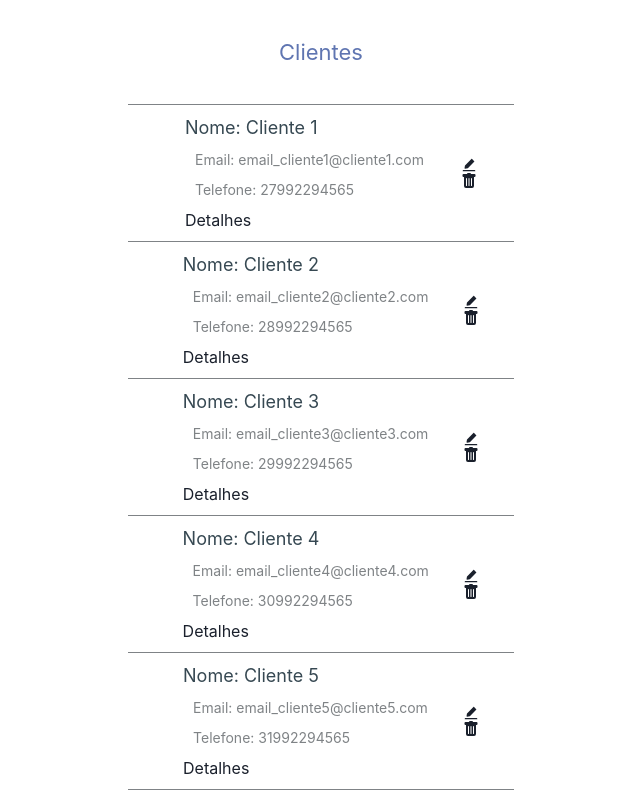
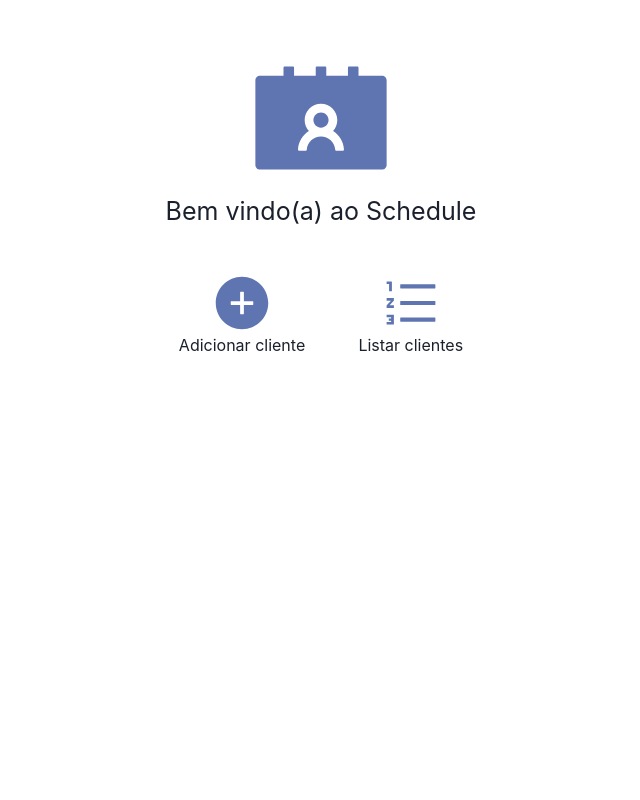
Before and after one commit to brunopassos/full-stack-project-brunopassos, a React (Create React App) app in the folder client/: page / in a window 1280 px wide. Shown: the top 800 px of the page, without its empty margins (319-959 px from the left). Built offline with nearby package versions, Linux system fonts and the light colour scheme.

Commit message:
feat: client crud complete

```diff
--- a/client/package.json
+++ b/client/package.json
@@ -10,11 +10,13 @@
     "@testing-library/jest-dom": "^5.16.5",
     "@testing-library/react": "^13.4.0",
     "@testing-library/user-event": "^13.5.0",
+    "axios": "^1.2.0",
     "framer-motion": "^7.6.15",
     "react": "^18.2.0",
     "react-dom": "^18.2.0",
     "react-hook-form": "^7.39.7",
     "react-icons": "^4.7.1",
+    "react-modal": "^3.16.1",
     "react-router-dom": "5",
     "react-scripts": "5.0.1",
     "styled-components": "^5.3.6",
--- a/client/src/components/ClientList/index.jsx
+++ b/client/src/components/ClientList/index.jsx
@@ -5,117 +5,153 @@ import {
   StyledDataSection,
   StyledOptionsSection,
   StyledOptionsButton,
+  StyledButton,
+  StyledForm,
+  StyledInput
 } from "./styles";
-import { useContext } from "react";
+import { useContext, useState } from "react";
 import { ClientContext } from "../../context";
 
 import { BsFillTrashFill } from "react-icons/bs";
 import { AiFillEdit } from "react-icons/ai";
-import ClientModal from "../ClientModal";
+import { useHistory } from "react-router-dom";
+import ReactModal from "react-modal";
 
+import * as yup from "yup";
+import { useForm } from "react-hook-form";
+import { yupResolver } from "@hookform/resolvers/yup";
 
-const dbTest = [
-  {
-    name: "Cliente 1",
-    email: "email_cliente1@cliente1.com",
-    phone: "27992294565",
-    id: 0,
+const customStyles = {
+  content: {
+    top: "50%",
+    left: "50%",
+    right: "auto",
+    bottom: "auto",
+    marginRight: "-50%",
+    transform: "translate(-50%, -50%)",
   },
-  {
-    name: "Cliente 2",
-    email: "email_cliente2@cliente2.com",
-    phone: "28992294565",
-    id: 1,
-  },
-  {
-    name: "Cliente 3",
-    email: "email_cliente3@cliente3.com",
-    phone: "29992294565",
-    id: 2,
-  },
-  {
-    name: "Cliente 4",
-    email: "email_cliente4@cliente4.com",
-    phone: "30992294565",
-    id: 3,
-  },
-  {
-    name: "Cliente 5",
-    email: "email_cliente5@cliente5.com",
-    phone: "31992294565",
-    id: 4,
-  },
-  {
-    name: "Cliente 5",
-    email: "email_cliente5@cliente5.com",
-    phone: "31992294565",
-    id: 5,
-  },
-  {
-    name: "Cliente 5",
-    email: "email_cliente5@cliente5.com",
-    phone: "31992294565",
-    id: 6,
-  },
-  {
-    name: "Cliente 5",
-    email: "email_cliente5@cliente5.com",
-    phone: "31992294565",
-    id: 7,
-  },
-  {
-    name: "Cliente 5",
-    email: "email_cliente5@cliente5.com",
-    phone: "31992294565",
-    id: 8,
-  },
-];
+};
 
 const ClientList = () => {
-  const onEdit = () => {
-    console.log("Edited");
+  const {
+    clientList,
+    handleDeleteClient,
+    setClientId,
+    clientToEdit,
+    setClientToEdit,
+    handlePatchEditClient
+  } = useContext(ClientContext);
+  const history = useHistory();
+
+  const handleOpenModal = (client) => {
+    setIsOpen(!modalIsOpen);
+    setClientToEdit(client);
   };
 
-  const onDelete = () => {
-    console.log("Deleted");
+  const handleOnClienteDelete = (clientId) => {
+    handleDeleteClient(clientId);
   };
 
+  const handleAddNewClientContact = (id) => {
+    setClientId(id);
+    history.push("/formClientContact");
+  };
+  const [modalIsOpen, setIsOpen] = useState(false);
+
+  function closeModal() {
+    setIsOpen(false);
+  }
+
+  const handleEditClient = (data) => {
+    handlePatchEditClient(data, clientToEdit.id);
+    reset();
+    setIsOpen(!modalIsOpen);
+  }
+
+  const schema = yup.object({
+    name: yup.string().required("Nome não pode ser vazio"),
+    email: yup.string().required("Email não pode ser vazio").email("Digite um email válido"),
+    phone: yup.string().required("Telefone não pode ser vazio").min(10, "O telefone deve ter no mínimo 10 digitos.")
+  });
+
   const {
-    modalIsOpen,
-    setIsOpen,
-    openModal,
-    closeModal,
-    afterOpenModal,
-    subtitle,
-  } = useContext(ClientContext);
+    register,
+    handleSubmit,
+    formState: { errors },
+    reset,
+  } = useForm({
+    resolver: yupResolver(schema),
+  });
+
 
   return (
     <Container>
       <StyledHeader>
         <h2>Clientes</h2>
       </StyledHeader>
-      {dbTest.map((client) => {
+      {clientList.map((client) => {
         return (
           <StyledClientSection key={client.id}>
             <StyledDataSection>
               <p className="name">Nome: {client.name}</p>
               <p className="secondaryData">Email: {client.email}</p>
               <p className="secondaryData">Telefone: {client.phone}</p>
-              <StyledOptionsButton onClick={() => openModal()}>
+              <StyledOptionsButton onClick={() => handleOpenModal(client.id)}>
                 Detalhes
+              </StyledOptionsButton>
+              <StyledOptionsButton
+                onClick={() => handleAddNewClientContact(client.id)}
+              >
+                Add novo contato
               </StyledOptionsButton>
             </StyledDataSection>
             <StyledOptionsSection>
-              <StyledOptionsButton onClick={() => onEdit()}>
+              <StyledOptionsButton onClick={() => handleOpenModal(client)}>
                 <AiFillEdit />
               </StyledOptionsButton>
-              <StyledOptionsButton onClick={() => onDelete()}>
+              <StyledOptionsButton
+                onClick={() => handleOnClienteDelete(client.id)}
+              >
                 <BsFillTrashFill />
               </StyledOptionsButton>
             </StyledOptionsSection>
           </StyledClientSection>
         );
       })}
+      <ReactModal
+        isOpen={modalIsOpen}
+        onRequestClose={closeModal}
+        style={customStyles}
+        contentLabel="Example Modal"
+        ariaHideApp={false}
+      >
+        <button onClick={closeModal}>Close</button>
+        <StyledForm onSubmit={handleSubmit(handleEditClient)}>
+          <h2>Editar Cliente</h2>
+          <StyledInput
+            // helperText={errors.name?.message}
+            // error={errors.name?.message}
+            placeholder="Nome Completo"
+            {...register("name")}
+            defaultValue={clientToEdit.name}
+          />
+          <StyledInput
+            // helperText={errors.email?.message}
+            // error={errors.email?.message}
+            placeholder="Email"
+            {...register("email")}
+            defaultValue={clientToEdit.email}
+          />
+          <StyledInput
+            // helperText={errors.phone?.message}
+            // error={errors.phone?.message}
+            placeholder="Telefone com DDD"
+            {...register("phone")}
+            defaultValue={clientToEdit.phone}
+          />
+          <StyledButton>Editar Cliente</StyledButton>
+        </StyledForm>
+      </ReactModal>
     </Container>
   );
 };
--- a/client/src/components/ClientList/styles.jsx
+++ b/client/src/components/ClientList/styles.jsx
@@ -65,8 +65,8 @@ export const StyledOptionsSection = styled.section`
     display: flex;
     flex-direction: column;
     align-items: center;
-    justify-content: space-evenly;
-    height: 100%;
+    justify-content: space-around;
+    height: 100px;
 `;
 
 
@@ -74,3 +74,40 @@ export const StyledOptionsButton = styled.button`
     border: none;
     background: transparent;
 `
+
+export const StyledForm = styled.form`
+  display: flex;
+  flex-direction: column;
+  align-items: center;
+  justify-content: center;
+  width: 375px;
+  height: 470px;
+  border-radius: 8px;
+
+  p {
+    font-size: 16px;
+    font-family: "Sarala";
+  }
+`;
+
+export const StyledInput = styled.input`
+  width: 303px;
+  height: 60px;
+  background: #e4e5ea;
+  border-radius: 15px;
+  border: none;
+  font-size: 16px;
+  color: #7f8386;
+  margin-bottom: 35px;
+  padding-left: 20px;
+`;
+
+export const StyledButton = styled.button`
+  width: 302.29px;
+  height: 60px;
+  background: #5f75b1;
+  border-radius: 15px;
+  font-size: 16px;
+  color: #FFFFFF;
+  border: none;
+`;
--- a/client/src/components/FormClient/index.jsx
+++ b/client/src/components/FormClient/index.jsx
@@ -1,4 +1,4 @@
-import React from "react";
+import React, { useContext } from "react";
 
 import { StyledForm, StyledInput, StyledButton } from "./styles";
 
@@ -6,8 +6,13 @@ import * as yup from "yup";
 import { useForm } from "react-hook-form";
 import { yupResolver } from "@hookform/resolvers/yup";
 import { AiFillContacts } from "react-icons/ai";
+import { ClientContext } from "../../context";
+
 
 const FormClient = () => {
+
+  const {handlePostAddNewClient} = useContext(ClientContext)
+
   const schema = yup.object({
     name: yup.string().required("Nome não pode ser vazio"),
     email: yup.string().required("Email não pode ser vazio").email("Digite um email válido"),
@@ -24,7 +29,7 @@ const FormClient = () => {
   });
 
   const onSubmit = (data) => {
-    console.log(data);
+    handlePostAddNewClient(data);
     reset();
   };
 
--- /dev/null
+++ b/client/src/components/HomeMenuComponent/index.jsx
@@ -0,0 +1,40 @@
+import {
+  AiFillContacts,
+  AiFillPlusCircle,
+  AiOutlineOrderedList,
+} from "react-icons/ai";
+import { StyledContainer } from "./styles";
+import { useHistory } from "react-router-dom";
+import { useContext } from "react";
+import { ClientContext } from "../../context";
+
+const HomeMenu = () => {
+  const history = useHistory();
+  const {handleGetClientsList} = useContext(ClientContext);
+
+  function handleListClients(){
+    handleGetClientsList()
+    history.push("/list")
+  }
+
+  return (
+    <StyledContainer>
+      <div className="divText">
+        <AiFillContacts fontSize={150} color="#5F75B1" />
+        <h2>Bem vindo(a) ao Schedule</h2>
+      </div>
+      <div className="divIcons">
+        <div onClick={() => history.push("/formClient")} className="icons">
+          <AiFillPlusCircle fontSize={60} color="#5F75B1" />
+          Adicionar cliente
+        </div>
+        <div onClick={() => handleListClients()} className="icons">
+          <AiOutlineOrderedList fontSize={60} color="#5F75B1" />
+          Listar clientes
+        </div>
+      </div>
+    </StyledContainer>
+  );
+};
+
+export default HomeMenu;
--- /dev/null
+++ b/client/src/components/HomeMenuComponent/styles.jsx
@@ -0,0 +1,38 @@
+import styled from "styled-components";
+
+export const StyledContainer = styled.section`
+    display: flex;
+    align-items: center;
+    justify-content: space-evenly;
+    flex-direction: column;
+    width: 375px;
+    height: 400px;
+
+
+    .divIcons{
+        display: flex;
+        align-items: center;
+        justify-content: space-around;
+        width: 90%;
+    }
+
+    .divText{
+        display: flex;
+        flex-direction: column;
+        align-items: center;
+        justify-content: space-around;
+        width: 90%;
+
+        h2{
+            font-size: 25px;
+        }
+
+    }
+
+    .icons{
+        display: flex;
+        flex-direction: column;
+        align-items: center;
+        justify-content: center;
+    }
+`
--- a/client/src/pages/Home.jsx
+++ b/client/src/pages/Home.jsx
@@ -1,12 +1,12 @@
 import React, { Component } from "react";
+import HomeMenu from "../components/HomeMenuComponent";
 import { HomeContainer } from "./styles";
-import ClientList from "../components/ClientList";
 
 class Home extends Component {
   render() {
     return (
       <HomeContainer>
-        <ClientList />
+        <HomeMenu/>
       </HomeContainer>
     );
   }
--- a/client/src/routes/index.jsx
+++ b/client/src/routes/index.jsx
@@ -1,5 +1,8 @@
 import { Route, Switch } from "react-router-dom";
 import Home from "../pages/Home";
+import ClientList from "../components/ClientList";
+import FormClient from "../components/FormClient";
+import FormClientContact from "../components/FormClientContact";
 
 function Routes() {
   return (
@@ -7,9 +10,19 @@ function Routes() {
       <Route exact path="/">
         <Home />
       </Route>
+      <Route exact path="/list">
+        <ClientList />
+      </Route>
+
+      <Route exact path="/formClient">
+        <FormClient />
+      </Route>
+
+      <Route exact path="/formClientContact">
+        <FormClientContact />
+      </Route>
     </Switch>
   );
 }
 
-
 export default Routes;
--- /dev/null
+++ b/client/src/services/api.jsx
@@ -0,0 +1,5 @@
+import axios from "axios";
+
+export const Api = axios.create({
+  baseURL: "http://localhost:4000",
+});
```
Also changed, not shown: client/src/components/FormClientContact/index.jsx (+8 -40 lines), client/src/context/index.jsx (+48 -2 lines), 1 other file (tests, documents, lock files or other folders).
